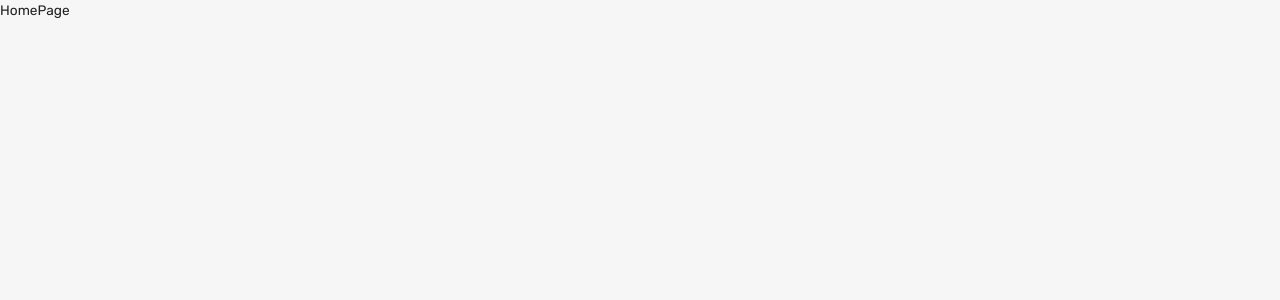
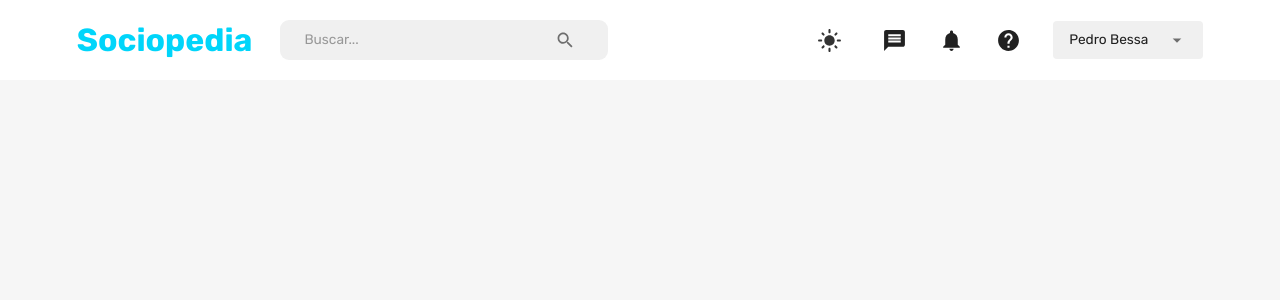
Before and after one commit to Pedrohsbessa/Social-Media-App, a React (Create React App) app in the folder client/: page /home in a window 1280 px wide. Shown: the top 300 px of the page. Built offline with nearby package versions, Linux system fonts and the light colour scheme.

Commit message:
Finisht the Navbar

```diff
--- a/client/src/pages/homePage/index.jsx
+++ b/client/src/pages/homePage/index.jsx
@@ -1,6 +1,11 @@
+import { Box } from "@mui/material";
+import Navbar from "pages/navbar";
+
 const HomePage = ()=>{
     return(
-        <div>HomePage</div>
+        <Box>
+            <Navbar/>
+        </Box>
     )
 }
 
--- a/client/src/pages/navbar/index.jsx
+++ b/client/src/pages/navbar/index.jsx
@@ -1,4 +1,4 @@
-import { useState } from "react"
+import { useState } from "react";
 import {
   Box,
   IconButton,
@@ -8,8 +8,8 @@
   MenuItem,
   FormControl,
   useTheme,
-    useMediaQuery
-} from "@mui/material"
+  useMediaQuery,
+} from "@mui/material";
 import {
   Search,
   Message,
@@ -18,18 +18,182 @@
   Notifications,
   Help,
   Menu,
-    Close
-} from '@mui/icons-material'
-import { useDispatch, useSelector } from "react-redux"
-import { setMode, setLogout } from "state"
-import { useNavigate } from "react-router-dom"
-import FlexBetween from "components/flexBetween"
+  Close,
+} from "@mui/icons-material";
+import { useDispatch, useSelector } from "react-redux";
+import { setMode, setLogout } from "state";
+import { useNavigate } from "react-router-dom";
+import FlexBetween from "components/FlexBetween";
 
-const Navbar = ()=>{
+const Navbar = () => {
+  const [isMobileMenuToggled, setIsMobileMenuToggled] = useState(false);
+  const dispatch = useDispatch();
+  const navigate = useNavigate();
+  const user = useSelector((state) => state.user);
+  const isNonMobileScreens = useMediaQuery("(min-width: 1000px)");
 
-    return(
-        <div>Navbar</div>
-    )
-}
+  const theme = useTheme();
+  const neutralLight = theme.palette.neutral.light;
+  const dark = theme.palette.neutral.dark;
+  const background = theme.palette.background.default;
+  const primaryLight = theme.palette.primary.light;
+  const alt = theme.palette.background.alt;
 
-export default Navbar
+// ********************************************************
+//   const fullName = `${user.firstName} ${user.lastName}`;
+const fullName = "Pedro Bessa"
+
+  return (
+    <FlexBetween padding="1rem 6%" backgroundColor={alt}>
+      <FlexBetween gap="1.75rem">
+        <Typography
+          fontWeight="bold"
+          fontSize="clamp(1rem, 2rem, 2.25rem)"
+          color="primary"
+          onClick={() => navigate("/home")}
+          sx={{
+            "&:hover": {
+              color: primaryLight,
+              cursor: "pointer",
+            },
+          }}
+        >
+          Sociopedia
+        </Typography>
+        {isNonMobileScreens && (
+          <FlexBetween
+            backgroundColor={neutralLight}
+            borderRadius="9px"
+            gap="3rem"
+            padding="0.1rem 1.5rem"
+          >
+            <InputBase placeholder="Buscar..." />
+            <IconButton>
+              <Search />
+            </IconButton>
+          </FlexBetween>
+        )}
+      </FlexBetween>
+
+      {/* DESKTOP NAV */}
+      {isNonMobileScreens ? (
+        <FlexBetween gap="2rem">
+          <IconButton onClick={() => dispatch(setMode())}>
+            {theme.palette.mode === "dark" ? (
+              <DarkMode sx={{ fontSize: "25px" }} />
+            ) : (
+              <LightMode sx={{ color: dark, fontSize: "25px" }} />
+            )}
+          </IconButton>
+          <Message sx={{ fontSize: "25px" }} />
+          <Notifications sx={{ fontSize: "25px" }} />
+          <Help sx={{ fontSize: "25px" }} />
+          <FormControl variant="standard" value={fullName}>
+            <Select
+              value={fullName}
+              sx={{
+                backgroundColor: neutralLight,
+                width: "150px",
+                borderRadius: "0.25rem",
+                p: "0.25rem 1rem",
+                "& .MuiSvgIcon-root": {
+                  pr: "0.25rem",
+                  width: "3rem",
+                },
+                "& .MuiSelect-select:focus": {
+                  backgroundColor: neutralLight,
+                },
+              }}
+              input={<InputBase />}
+            >
+              <MenuItem value={fullName}>
+                <Typography>{fullName}</Typography>
+              </MenuItem>
+              <MenuItem onClick={() => dispatch(setLogout())}>Log Out</MenuItem>
+            </Select>
+          </FormControl>
+        </FlexBetween>
+      ) : (
+        <IconButton
+          onClick={() => setIsMobileMenuToggled(!isMobileMenuToggled)}
+        >
+          <Menu />
+        </IconButton>
+      )}
+
+      {/* MOBILE NAV */}
+      {!isNonMobileScreens && isMobileMenuToggled && (
+        <Box
+          position="fixed"
+          right="0"
+          bottom="0"
+          height="100%"
+          zIndex="10"
+          maxWidth="500px"
+          minWidth="300px"
+          backgroundColor={background}
+        >
+          {/* CLOSE ICON */}
+          <Box display="flex" justifyContent="flex-end" p="1rem">
+            <IconButton
+              onClick={() => setIsMobileMenuToggled(!isMobileMenuToggled)}
+            >
+              <Close />
+            </IconButton>
+          </Box>
+
+          {/* MENU ITEMS */}
+          <FlexBetween
+            display="flex"
+            flexDirection="column"
+            justifyContent="center"
+            alignItems="center"
+            gap="3rem"
+          >
+            <IconButton
+              onClick={() => dispatch(setMode())}
+              sx={{ fontSize: "25px" }}
+            >
+              {theme.palette.mode === "dark" ? (
+                <DarkMode sx={{ fontSize: "25px" }} />
+              ) : (
+                <LightMode sx={{ color: dark, fontSize: "25px" }} />
+              )}
+            </IconButton>
+            <Message sx={{ fontSize: "25px" }} />
+            <Notifications sx={{ fontSize: "25px" }} />
+            <Help sx={{ fontSize: "25px" }} />
+            <FormControl variant="standard" value={fullName}>
+              <Select
+                value={fullName}
+                sx={{
+                  backgroundColor: neutralLight,
+                  width: "150px",
+                  borderRadius: "0.25rem",
+                  p: "0.25rem 1rem",
+                  "& .MuiSvgIcon-root": {
+                    pr: "0.25rem",
+                    width: "3rem",
+                  },
+                  "& .MuiSelect-select:focus": {
+                    backgroundColor: neutralLight,
+                  },
+                }}
+                input={<InputBase />}
+              >
+                <MenuItem value={fullName}>
+                  <Typography>{fullName}</Typography>
+                </MenuItem>
+                <MenuItem onClick={() => dispatch(setLogout())}>
+                  Log Out
+                </MenuItem>
+              </Select>
+            </FormControl>
+          </FlexBetween>
+        </Box>
+      )}
+    </FlexBetween>
+  );
+};
+
+export default Navbar;
```
Lines whose indentation alone changed are shown as unchanged.
